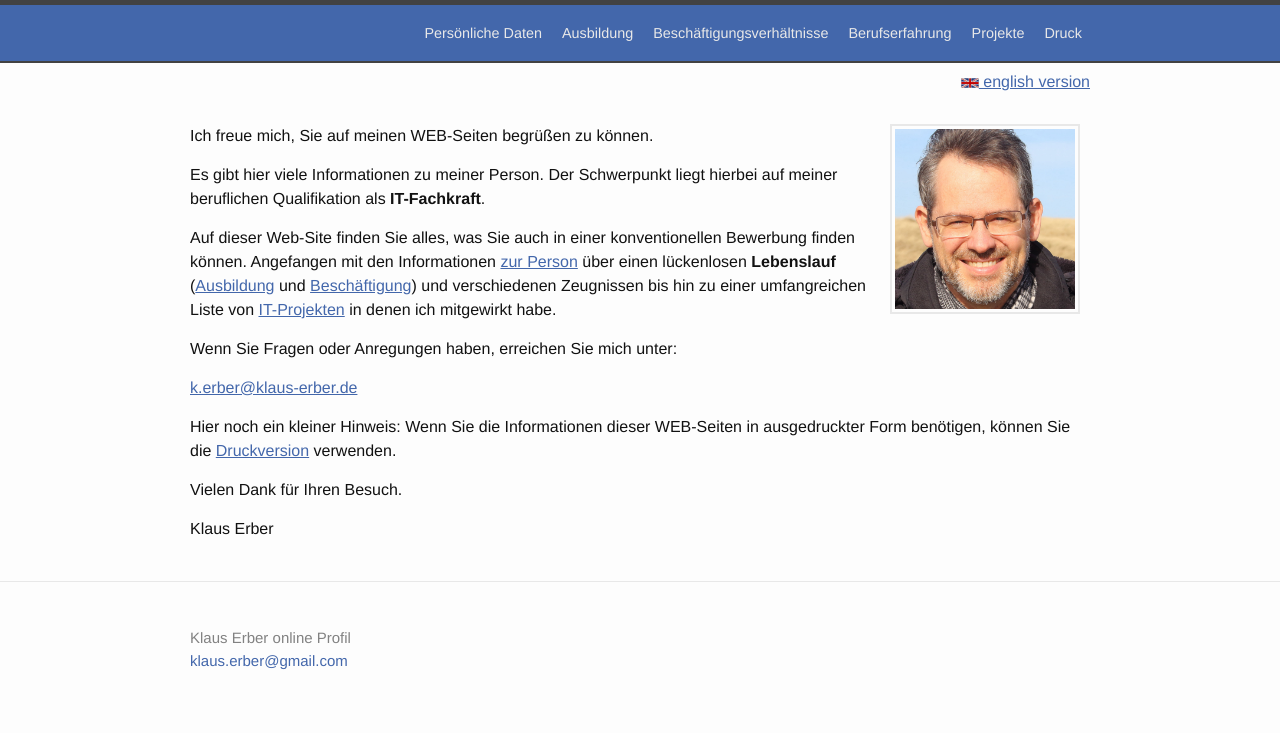
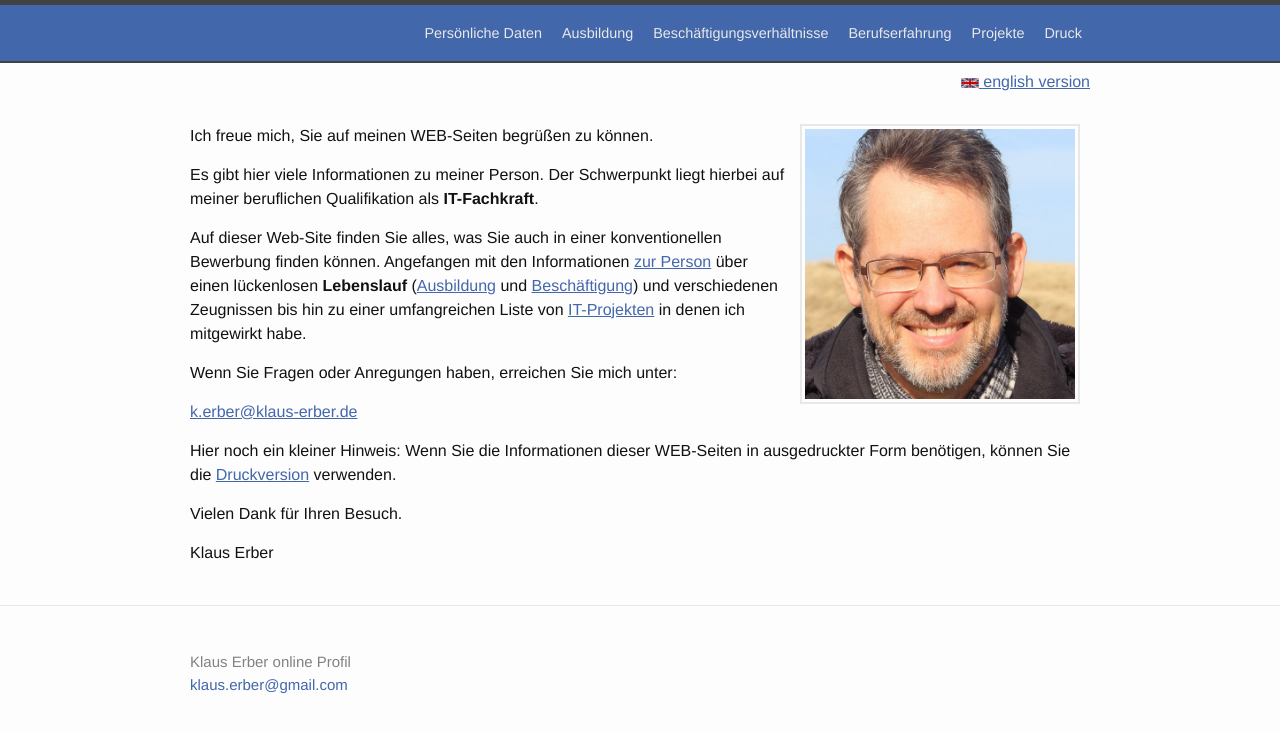
Before and after one commit to klauserber/klauserber.github.io, a Jekyll site: the page built from index.md, in a window 1280 px wide. Shown: the top 733 px of the page. Built offline with Jekyll 4.4.1, drawn with Linux system fonts in a browser that asks for light colours.

Commit message:
Update index.md

```diff
--- a/index.md
+++ b/index.md
@@ -3,7 +3,7 @@ layout: page
 lang: de
 excluded: 1
 ---
-<img class="my-image" width="20%" src="img/ErberKlaus.jpg" />
+<img class="my-image" width="30%" src="img/ErberKlaus.jpg" />
 
 Ich freue mich, Sie auf meinen WEB-Seiten begrüßen zu können.
 
```
